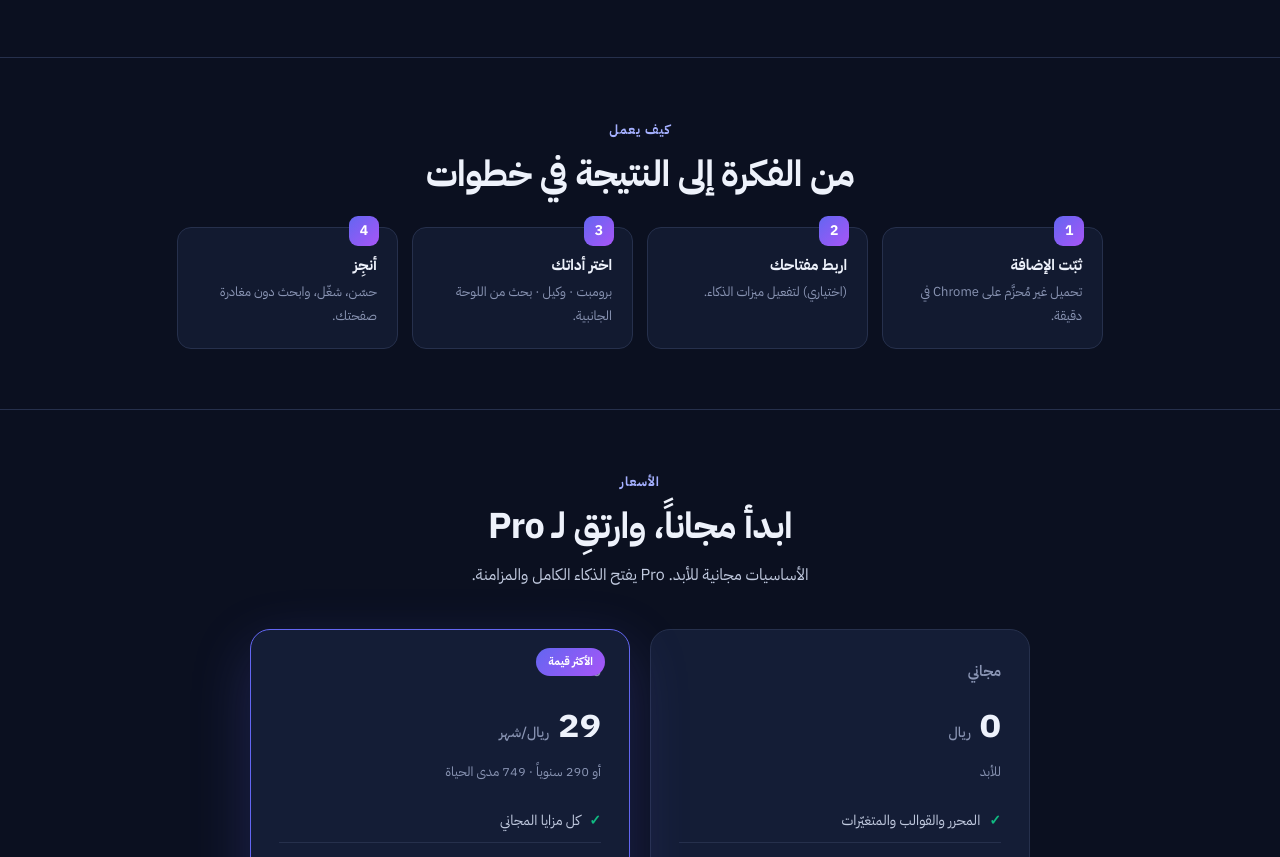
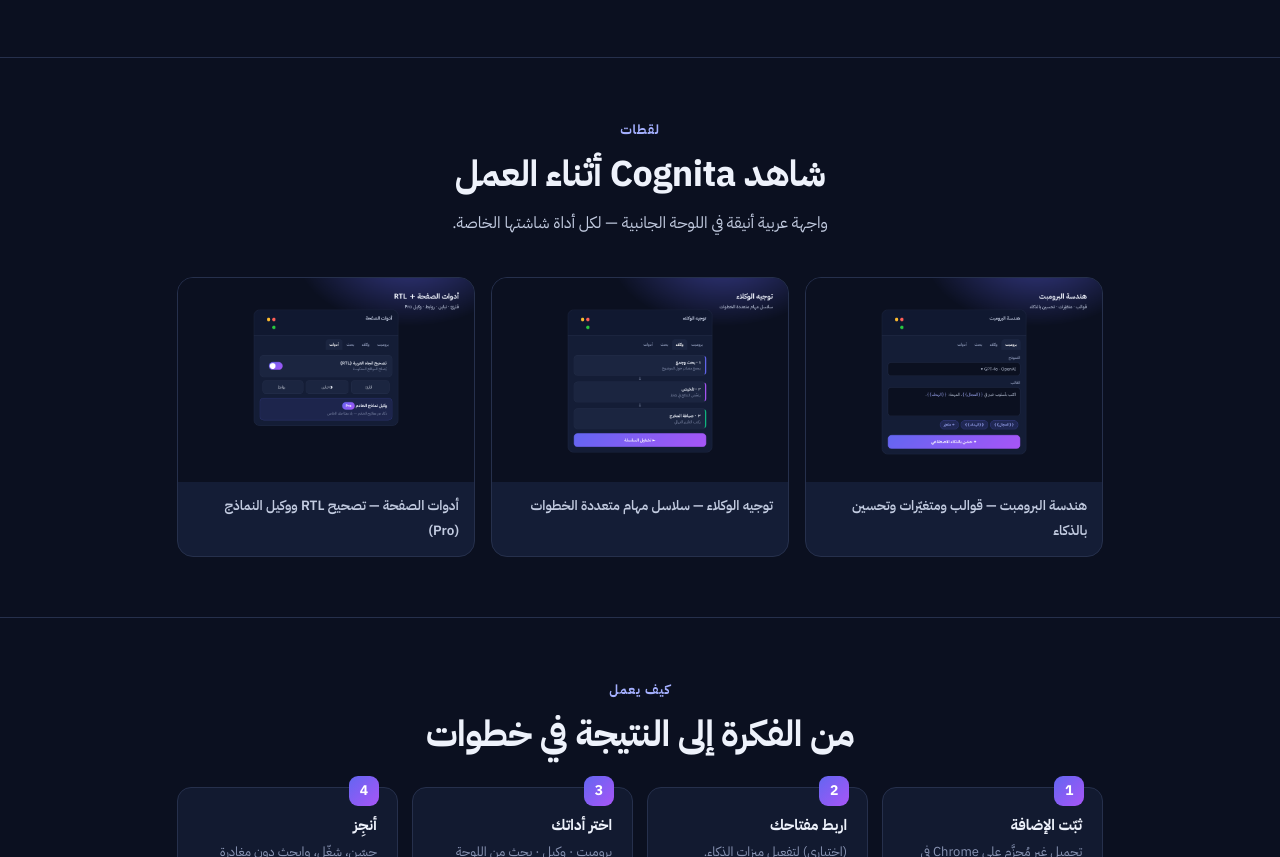
Before and after one commit to mohammed-almasqari/cognita-server, a website: page public/index.html in a window 1280 px wide. Shown: the part 1709-2566 px from the top of the page. Drawn offline with Linux system fonts and the light colour scheme; no server answers.

Commit message:
صفحة هبوط بصرية: معرض لقطات الواجهة + بانر اجتماعي (OG) + توثيق وكيل النماذج في docs

```diff
--- a/public/assets/site.css
+++ b/public/assets/site.css
@@ -141,3 +141,11 @@ table.t th{background:var(--bg2);color:var(--ink2)}
 @keyframes sp{to{transform:rotate(360deg)}}
 .muted{color:var(--muted)}.small{font-size:13px}.center{text-align:center}
 hr.sep{border:0;border-top:1px solid var(--line);margin:18px 0}
+
+/* gallery (screenshots) */
+.gallery{display:grid;grid-template-columns:repeat(3,1fr);gap:16px;margin-top:8px}
+@media(max-width:860px){.gallery{grid-template-columns:1fr}}
+.gallery figure{margin:0;background:var(--card);border:1px solid var(--line);border-radius:16px;overflow:hidden;transition:.2s}
+.gallery figure:hover{transform:translateY(-4px);border-color:var(--prompt)}
+.gallery img{display:block;width:100%;height:auto}
+.gallery figcaption{padding:12px 15px;font-size:13.5px;color:var(--ink2);font-weight:600}
--- a/public/index.html
+++ b/public/index.html
@@ -15,13 +15,13 @@
 <meta property="og:title" content="Cognita — استوديو الذكاء الاصطناعي داخل متصفحك">
 <meta property="og:description" content="هندسة البرومبت، توجيه الوكلاء، والبحث الذكي — أداة واحدة داخل متصفحك.">
 <meta property="og:url" content="https://cognita.dalilai.net/">
-<meta property="og:image" content="https://cognita.dalilai.net/assets/icon.png">
+<meta property="og:image" content="https://cognita.dalilai.net/assets/shots/og-banner.png">
 <meta property="og:locale" content="ar_AR">
 <!-- Twitter -->
 <meta name="twitter:card" content="summary_large_image">
 <meta name="twitter:title" content="Cognita — استوديو الذكاء الاصطناعي داخل متصفحك">
 <meta name="twitter:description" content="هندسة البرومبت، توجيه الوكلاء، والبحث الذكي — داخل متصفحك.">
-<meta name="twitter:image" content="https://cognita.dalilai.net/assets/icon.png">
+<meta name="twitter:image" content="https://cognita.dalilai.net/assets/shots/og-banner.png">
 <link rel="icon" href="/assets/favicon.png">
 <link rel="stylesheet" href="/assets/site.css">
 <script type="application/ld+json">
@@ -87,6 +87,17 @@
     <div class="feat"><div class="ic" style="background:rgba(168,85,247,.16);color:#d2a8ff">🤖</div>
       <h3>وكيل نماذج الخادم <span class="pill pro" style="font-size:11px">Pro</span></h3><p>ذكاء بلا مفتاح خاص.</p>
       <ul><li>نماذج عبر مفاتيح الخادم المركزية</li><li>حدّ استخدام شهري يديره المشرف</li><li>المفاتيح تبقى سرّية على الخادم</li></ul></div>
+  </div>
+</div></section>
+
+<section id="screens"><div class="wrap">
+  <div class="eyebrow">لقطات</div>
+  <h2 class="h2">شاهد Cognita أثناء العمل</h2>
+  <p class="lead">واجهة عربية أنيقة في اللوحة الجانبية — لكل أداة شاشتها الخاصة.</p>
+  <div class="gallery">
+    <figure><img src="/assets/shots/ui-prompt.png" width="900" height="620" alt="واجهة هندسة البرومبت في Cognita" loading="lazy"><figcaption>هندسة البرومبت — قوالب ومتغيّرات وتحسين بالذكاء</figcaption></figure>
+    <figure><img src="/assets/shots/ui-agents.png" width="900" height="620" alt="واجهة توجيه الوكلاء في Cognita" loading="lazy"><figcaption>توجيه الوكلاء — سلاسل مهام متعددة الخطوات</figcaption></figure>
+    <figure><img src="/assets/shots/ui-tools.png" width="900" height="620" alt="واجهة أدوات الصفحة وتصحيح RTL في Cognita" loading="lazy"><figcaption>أدوات الصفحة — تصحيح RTL ووكيل النماذج (Pro)</figcaption></figure>
   </div>
 </div></section>
 
```
Also changed, not shown: public/docs.html (+16 -2 lines), public/assets/shots/og-banner.png (added), public/assets/shots/ui-agents.png (added), public/assets/shots/ui-prompt.png (added), public/assets/shots/ui-tools.png (added).
